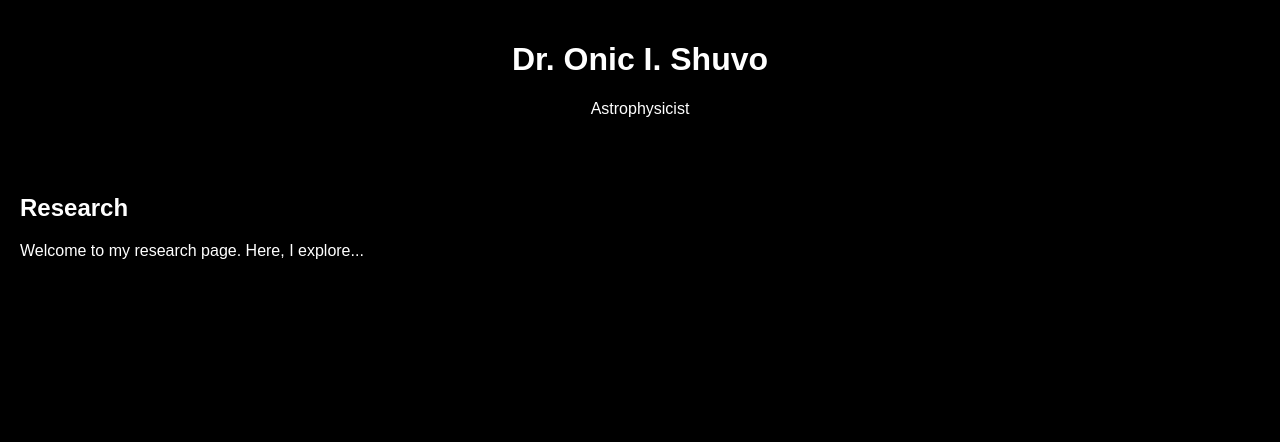
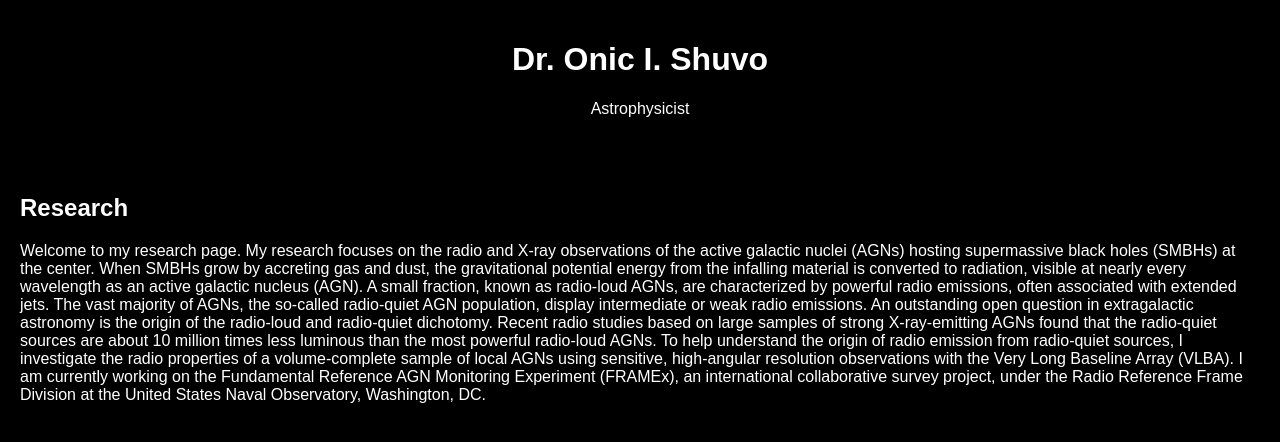
Before and after one commit to Onicshuvo/onicshuvo.github.io, a plain HTML site: page index.html in a window 1280 px wide. Drawn offline with Linux system fonts and the light colour scheme.

Commit message:
Update index.html

```diff
--- a/index.html
+++ b/index.html
@@ -13,7 +13,20 @@
     </header>
     <section id="research">
         <h2>Research</h2>
-        <p>Welcome to my research page. Here, I explore...</p>
+        <p>Welcome to my research page. My research focuses on the radio
+            and X-ray observations of the active galactic nuclei (AGNs) hosting supermassive black holes (SMBHs)
+            at the center. When SMBHs grow by accreting gas and dust, the gravitational potential energy from the
+            infalling material is converted to radiation, visible at nearly every wavelength as an active galactic nucleus
+            (AGN). A small fraction, known as radio-loud AGNs, are characterized by powerful radio emissions, often
+            associated with extended jets. The vast majority of AGNs, the so-called radio-quiet AGN population,
+            display intermediate or weak radio emissions. An outstanding open question in extragalactic astronomy
+            is the origin of the radio-loud and radio-quiet dichotomy. Recent radio studies based on large samples
+            of strong X-ray-emitting AGNs found that the radio-quiet sources are about 10 million times less luminous
+            than the most powerful radio-loud AGNs. To help understand the origin of radio emission from radio-quiet
+            sources, I investigate the radio properties of a volume-complete sample of local AGNs using sensitive,
+            high-angular resolution observations with the Very Long Baseline Array (VLBA). I am currently working on
+            the Fundamental Reference AGN Monitoring Experiment (FRAMEx), an international collaborative survey project,
+            under the Radio Reference Frame Division at the United States Naval Observatory, Washington, DC.</p>
         <!-- Add more content as needed -->
     </section>
     <!-- Add more sections as needed -->
```
